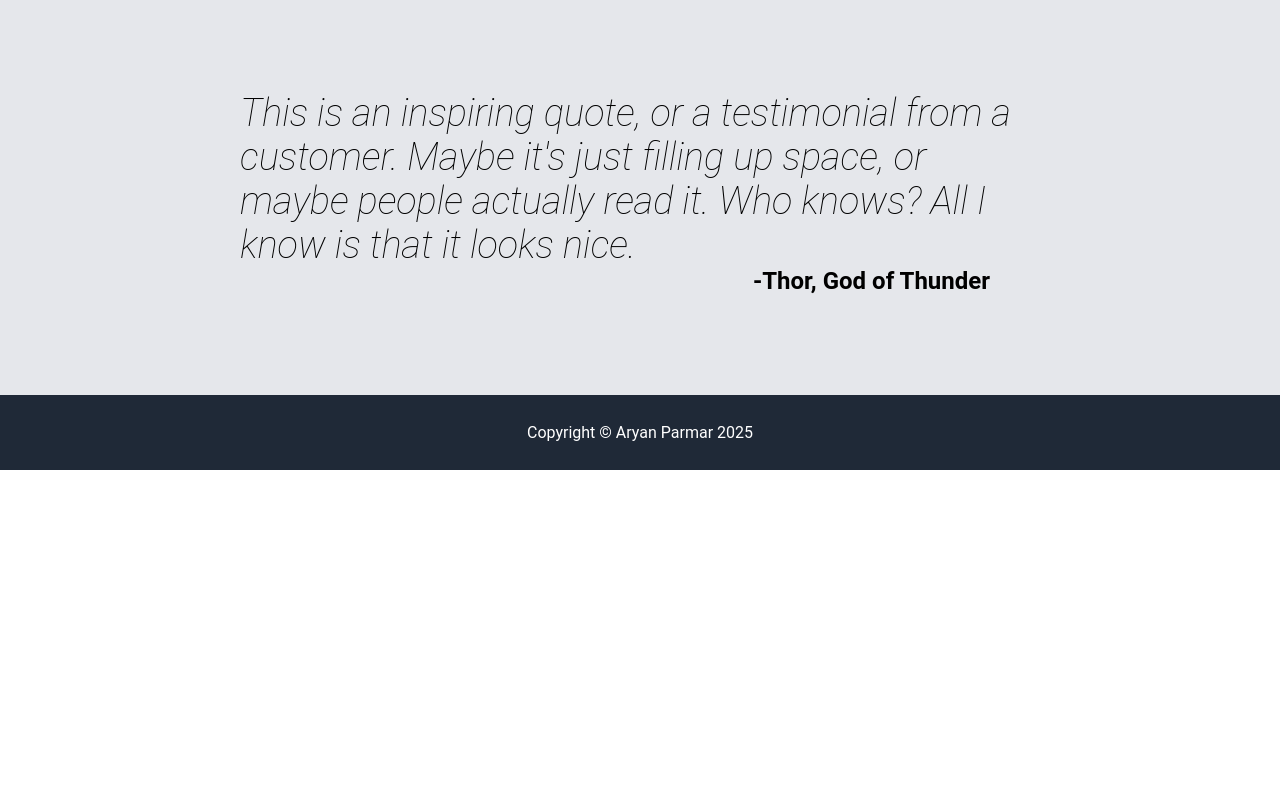
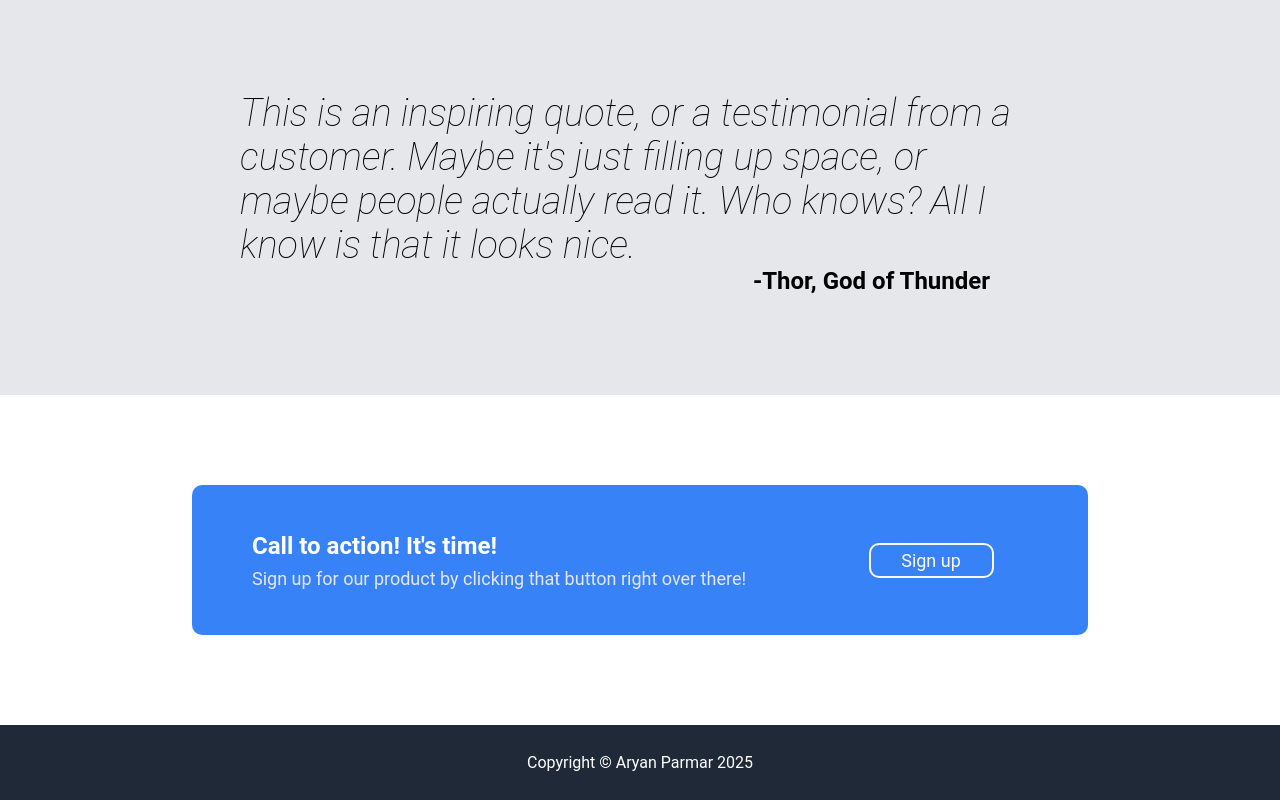
Before and after one commit to notaarryan/odin-landing-page, a plain HTML site: page index.html in a window 1280 px wide. Shown: the part 1273-2073 px from the top of the page. Before the commit the page ends 1743 px from the top, so only its background shows below. Drawn offline with Linux system fonts and the light colour scheme.

Commit message:
Completed sign up section
completed the styling and html of the signup section of the webpage

```diff
--- a/index.html
+++ b/index.html
@@ -71,8 +71,25 @@
         </div>
 
         <div class="quote-section">
-            <div class="quote"><i>This is an inspiring quote, or a testimonial from a customer. Maybe it's just filling up space, or maybe people actually read it. Who knows? All I know is that it looks nice.</i></div>
+            <div class="quote"><i>This is an inspiring quote, or a testimonial from a customer. Maybe it's just filling
+                    up space, or maybe people actually read it. Who knows? All I know is that it looks nice.</i></div>
             <div class="author">-Thor, God of Thunder</div>
+        </div>
+
+        <div class="sign-up-section">
+            <div class="sign-up-container">
+                <div class="left-section">
+                    <div class="left-section-title">
+                        Call to action! It's time!
+                    </div>
+                    <div class="left-section-subtext">
+                        Sign up for our product by clicking that button right over there!
+                    </div>
+                </div>
+                <div class="right-section">
+                    <button>Sign up</button>
+                </div>
+            </div>
         </div>
 
     </div>
--- a/style.css
+++ b/style.css
@@ -190,3 +190,60 @@ a {
     display: flex;
     justify-content: end;
 }
+
+.sign-up-section {
+    padding: 90px 80px;
+    flex: 1;
+    display: flex;
+    flex-direction: column;
+    justify-content: center;
+    align-items: center;
+}
+
+.sign-up-container {
+    display: flex;
+    justify-content: space-around;
+    background-color: #3882f8;
+    padding: 60px;
+    height: 150px;
+    width: 80%;
+    border-radius: 10px;
+}
+
+.sign-up-container .left-section {
+    flex-basis: 600px;
+    color: white;
+    display: flex;
+    justify-content: center;
+    align-items: center;
+}
+
+.sign-up-container .left-section-title {
+    align-self: flex-start;
+    font-size: 24px;
+    font-weight: bold;
+}
+
+.sign-up-container .left-section-subtext {
+    align-self: flex-start;
+    font-size: 18px;
+    color: rgb(229, 231, 235);
+}
+
+.sign-up-container .right-section {
+    flex-basis: 200px;
+    height: 100%;
+    display: flex;
+    justify-content: center;
+    align-items: center;
+}
+
+.right-section button {
+    background-color: #3882f8;
+    border: solid 2px #f9faf8;
+    height: 35px;
+    width: 125px;
+    border-radius: 10px;
+    color: #f9faf8;
+    font-size: 18px;
+}
```
